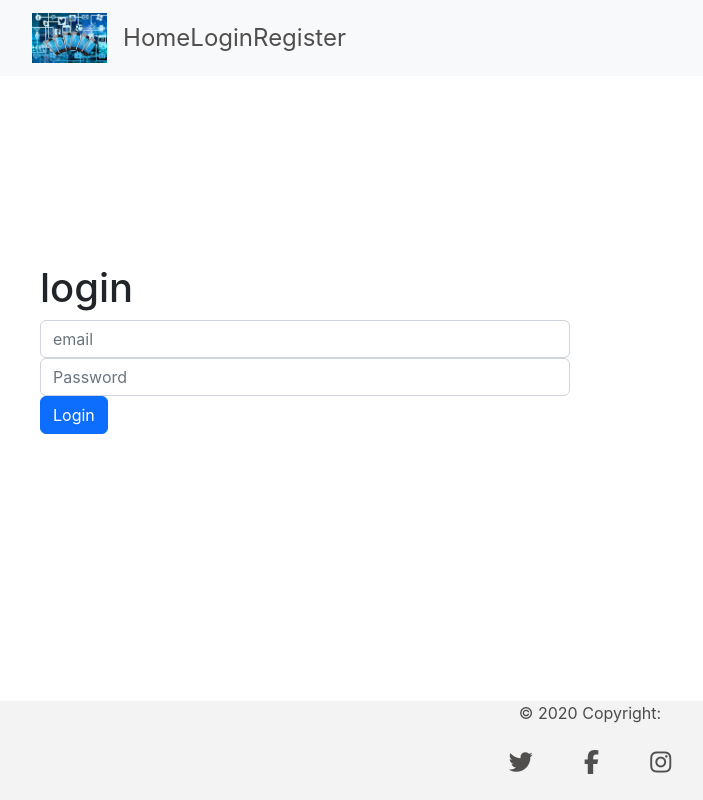
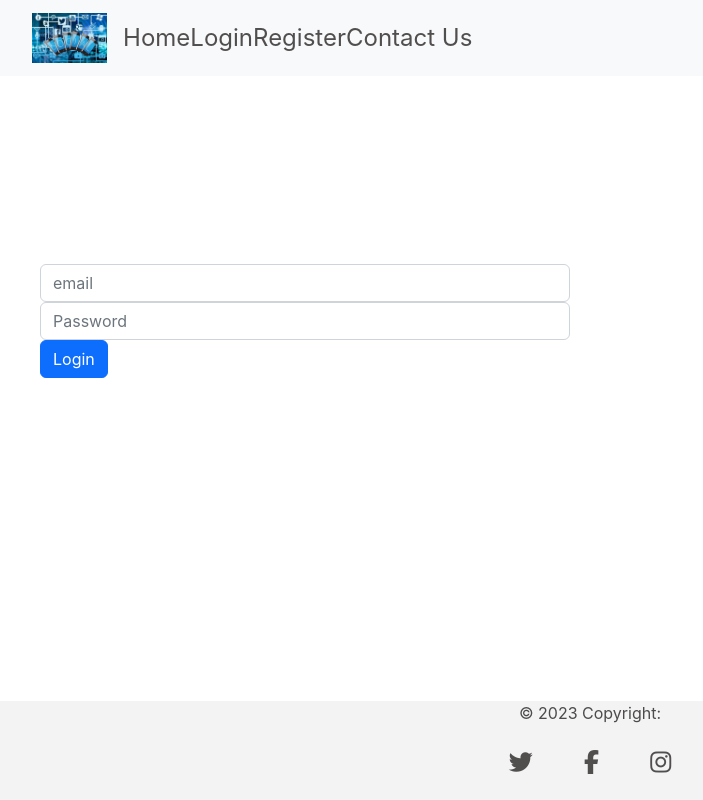
Before and after one commit to seanreid1997/code-institute-p5, a React (Create React App) app: page /login in a window 1280 px wide. Shown: the whole page, without its empty margins (50-753 px from the left). Built offline with nearby package versions, Linux system fonts and the light colour scheme.

Commit message:
Update README

```diff
--- a/src/App.js
+++ b/src/App.js
@@ -1,9 +1,9 @@
 import Container from "react-bootstrap/Container";
 import { Route, Switch } from "react-router-dom";
 import HomePage from "./components/HomePage";
-import RegisterForm from "./components/Register";
+import RegisterForm from "./pages/auth/Register";
 import './api/axiosDefaults'
-import LoginForm from "./components/Login";
+import LoginForm from "./pages/auth/Login";
 
 function App() {
   return (
@@ -14,6 +14,7 @@ function App() {
           <Route exact path="/" render={() => <h1>home</h1>} />
           <Route exact path="/login" render={() => <LoginForm />} />
           <Route exact path="/register" render={() => <RegisterForm />} />
+          <Route exact path="/contact" render={() => <h1>contact</h1>} />
           <Route render={() => <p>Page not found!</p>} />
         </Switch>
       </Container>
--- a/src/components/HomePage.js
+++ b/src/components/HomePage.js
@@ -24,15 +24,16 @@ export class HomePage extends Component {
             <NavLink to="/">Home</NavLink>
             <NavLink to="/login">Login</NavLink>
             <NavLink to="/register" >Register</NavLink>
+            <NavLink to="/contact" >Contact Us</NavLink>
           </Nav>
         </Navbar.Collapse>
       </Container>
     </Navbar>
     </header>
     <Container className={styles.Footer}>
-    <footer>
+    <footer fixed="bottom">
   <div>
-    © 2020 Copyright:
+    © 2023 Copyright:
     <br></br>
     <a href='https://twitter.com/'>
       <i class="fab fa-twitter"></i>
--- a/src/components/Login.js
+++ b/src/pages/auth/Login.js
@@ -42,7 +42,6 @@ function LoginForm() {
     <Row>
       <Col className="my-auto p-0 p-md-2" md={6}>
         <Container>
-          <h1> login</h1>
           <Form onSubmit={handleSubmit}>
             <Form.Group controlId="email">
               <Form.Label className="d-none">Email</Form.Label>
```
Also changed, not shown: src/pages/auth/Register.js (renamed from src/components/Register.js), 1 other file (tests, documents, lock files or other folders).
